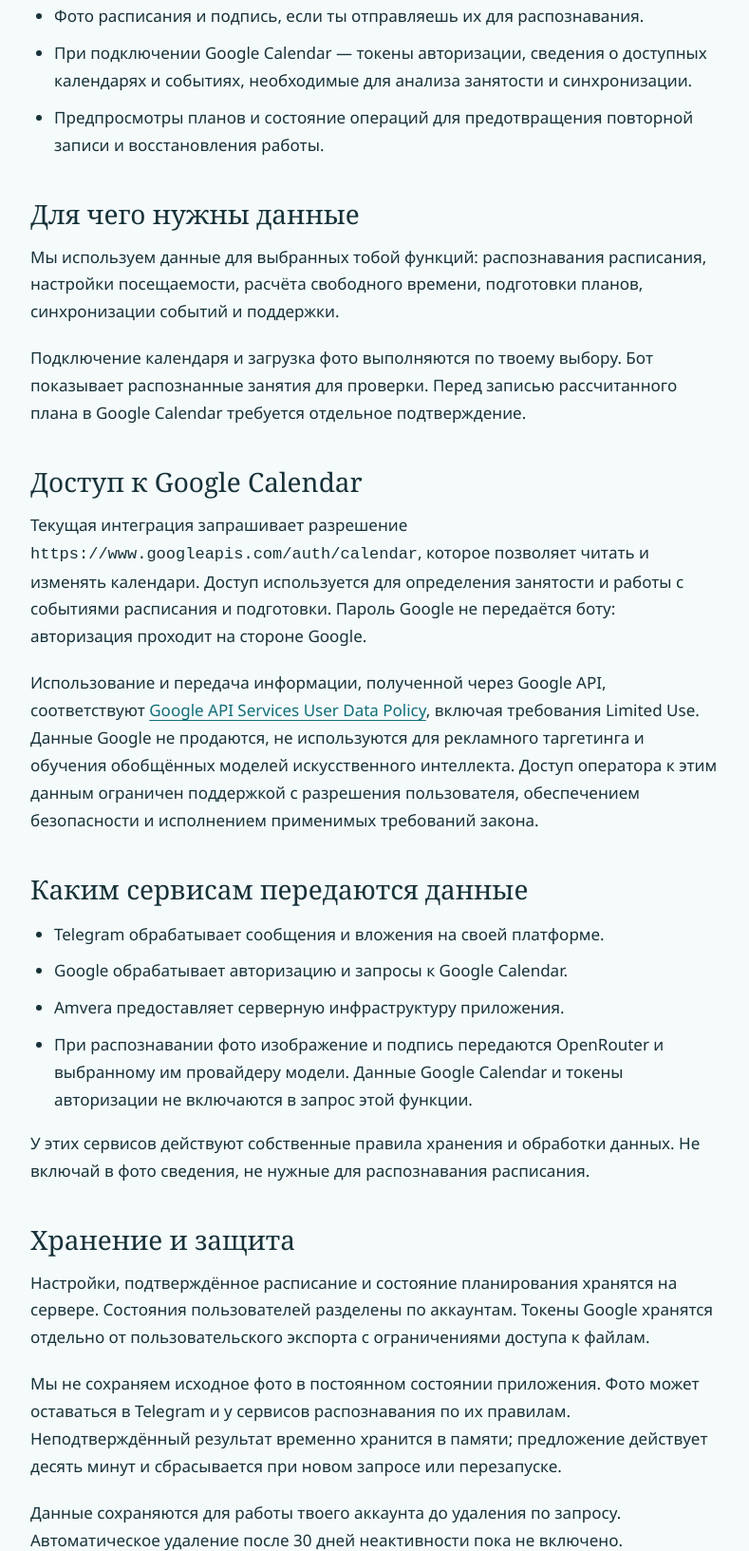
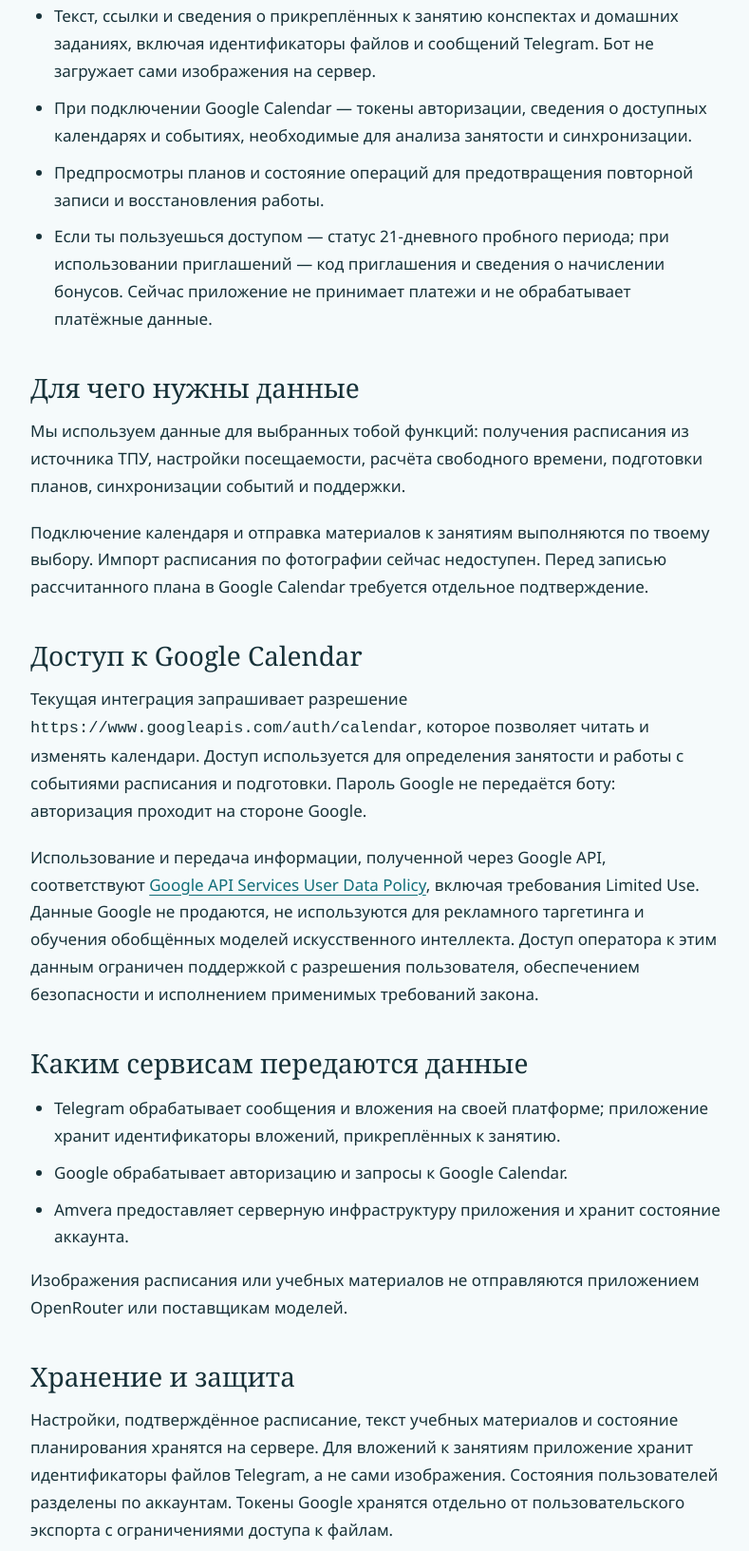
Before and after one commit to artemiiborisogshshshsh/PersonalOS, a plain HTML site: page web/public/privacy.html in a window 1280 px wide. Shown: the part 640-2273 px from the top of the page at 95% size, without its empty margins (244-1033 px from the left). Drawn offline with Linux system fonts and the light colour scheme.

Commit message:
Align public descriptions with current Calendar and lesson-material features

```diff
--- a/web/public/privacy.html
+++ b/web/public/privacy.html
@@ -1,10 +1,10 @@
 <!doctype html><html lang="ru"><head><meta charset="utf-8"><meta name="viewport" content="width=device-width,initial-scale=1"><title>Политика конфиденциальности — MyAiCalendar</title><link rel="stylesheet" href="/styles.css"></head><body>
 <header><a class="brand" href="/">MyAiCalendar</a><nav aria-label="Навигация"><a href="/">О боте</a><a href="mailto:artemii.borisov22@gmail.com">Поддержка</a></nav></header>
-<main class="policy"><h1>Политика конфиденциальности</h1><p class="date">Редакция от 13 октября 2026 года</p><p>MyAiCalendar — Telegram-бот для личного расписания, выбора посещаемых занятий, планирования подготовки и синхронизации с Google Calendar. Контакт поддержки и по вопросам обработки данных: <a href="mailto:artemii.borisov22@gmail.com">artemii.borisov22@gmail.com</a>.</p>
-<h2>Какие данные мы обрабатываем</h2><ul><li>Идентификатор пользователя и личного чата Telegram, команды и настройки.</li><li>Названия занятий, даты, время, аудитории, источники расписания и настройки повторения.</li><li>Посещаемость, часовой пояс, время сна и длительность дороги.</li><li>Фото расписания и подпись, если ты отправляешь их для распознавания.</li><li>При подключении Google Calendar — токены авторизации, сведения о доступных календарях и событиях, необходимые для анализа занятости и синхронизации.</li><li>Предпросмотры планов и состояние операций для предотвращения повторной записи и восстановления работы.</li></ul>
-<h2>Для чего нужны данные</h2><p>Мы используем данные для выбранных тобой функций: распознавания расписания, настройки посещаемости, расчёта свободного времени, подготовки планов, синхронизации событий и поддержки.</p><p>Подключение календаря и загрузка фото выполняются по твоему выбору. Бот показывает распознанные занятия для проверки. Перед записью рассчитанного плана в Google Calendar требуется отдельное подтверждение.</p>
+<main class="policy"><h1>Политика конфиденциальности</h1><p class="date">Редакция от 28 октября 2026 года</p><p>MyAiCalendar — Telegram-бот для личного расписания, выбора посещаемых занятий, планирования подготовки и синхронизации с Google Calendar. Контакт поддержки и по вопросам обработки данных: <a href="mailto:artemii.borisov22@gmail.com">artemii.borisov22@gmail.com</a>.</p>
+<h2>Какие данные мы обрабатываем</h2><ul><li>Идентификатор пользователя и личного чата Telegram, команды и настройки.</li><li>Названия занятий, даты, время, аудитории, источники расписания и настройки повторения.</li><li>Посещаемость, часовой пояс, время сна и длительность дороги.</li><li>Текст, ссылки и сведения о прикреплённых к занятию конспектах и домашних заданиях, включая идентификаторы файлов и сообщений Telegram. Бот не загружает сами изображения на сервер.</li><li>При подключении Google Calendar — токены авторизации, сведения о доступных календарях и событиях, необходимые для анализа занятости и синхронизации.</li><li>Предпросмотры планов и состояние операций для предотвращения повторной записи и восстановления работы.</li><li>Если ты пользуешься доступом — статус 21-дневного пробного периода; при использовании приглашений — код приглашения и сведения о начислении бонусов. Сейчас приложение не принимает платежи и не обрабатывает платёжные данные.</li></ul>
+<h2>Для чего нужны данные</h2><p>Мы используем данные для выбранных тобой функций: получения расписания из источника ТПУ, настройки посещаемости, расчёта свободного времени, подготовки планов, синхронизации событий и поддержки.</p><p>Подключение календаря и отправка материалов к занятиям выполняются по твоему выбору. Импорт расписания по фотографии сейчас недоступен. Перед записью рассчитанного плана в Google Calendar требуется отдельное подтверждение.</p>
 <h2>Доступ к Google Calendar</h2><p>Текущая интеграция запрашивает разрешение <code>https://www.googleapis.com/auth/calendar</code>, которое позволяет читать и изменять календари. Доступ используется для определения занятости и работы с событиями расписания и подготовки. Пароль Google не передаётся боту: авторизация проходит на стороне Google.</p><p>Использование и передача информации, полученной через Google API, соответствуют <a href="https://developers.google.com/terms/api-services-user-data-policy">Google API Services User Data Policy</a>, включая требования Limited Use. Данные Google не продаются, не используются для рекламного таргетинга и обучения обобщённых моделей искусственного интеллекта. Доступ оператора к этим данным ограничен поддержкой с разрешения пользователя, обеспечением безопасности и исполнением применимых требований закона.</p>
-<h2>Каким сервисам передаются данные</h2><ul><li>Telegram обрабатывает сообщения и вложения на своей платформе.</li><li>Google обрабатывает авторизацию и запросы к Google Calendar.</li><li>Amvera предоставляет серверную инфраструктуру приложения.</li><li>При распознавании фото изображение и подпись передаются OpenRouter и выбранному им провайдеру модели. Данные Google Calendar и токены авторизации не включаются в запрос этой функции.</li></ul><p>У этих сервисов действуют собственные правила хранения и обработки данных. Не включай в фото сведения, не нужные для распознавания расписания.</p>
-<h2>Хранение и защита</h2><p>Настройки, подтверждённое расписание и состояние планирования хранятся на сервере. Состояния пользователей разделены по аккаунтам. Токены Google хранятся отдельно от пользовательского экспорта с ограничениями доступа к файлам.</p><p>Мы не сохраняем исходное фото в постоянном состоянии приложения. Фото может оставаться в Telegram и у сервисов распознавания по их правилам. Неподтверждённый результат временно хранится в памяти; предложение действует десять минут и сбрасывается при новом запросе или перезапуске.</p><p>Данные сохраняются для работы твоего аккаунта до удаления по запросу. Автоматическое удаление после 30 дней неактивности пока не включено. Подтверждённый запрос на удаление исполняется в течение 30 календарных дней.</p><p>На дату этой редакции оператор не создавал резервные копии пользовательских данных. Если они появятся, копии данных удаляются не позднее срока удаления основных данных по запросу. Сроки хранения у Telegram, Google, Amvera и провайдера распознавания определяются их правилами.</p>
+<h2>Каким сервисам передаются данные</h2><ul><li>Telegram обрабатывает сообщения и вложения на своей платформе; приложение хранит идентификаторы вложений, прикреплённых к занятию.</li><li>Google обрабатывает авторизацию и запросы к Google Calendar.</li><li>Amvera предоставляет серверную инфраструктуру приложения и хранит состояние аккаунта.</li></ul><p>Изображения расписания или учебных материалов не отправляются приложением OpenRouter или поставщикам моделей.</p>
+<h2>Хранение и защита</h2><p>Настройки, подтверждённое расписание, текст учебных материалов и состояние планирования хранятся на сервере. Для вложений к занятиям приложение хранит идентификаторы файлов Telegram, а не сами изображения. Состояния пользователей разделены по аккаунтам. Токены Google хранятся отдельно от пользовательского экспорта с ограничениями доступа к файлам.</p><p>Данные сохраняются для работы твоего аккаунта до удаления по запросу. Автоматическое удаление после 30 дней неактивности пока не включено. Подтверждённый запрос на удаление исполняется в течение 30 календарных дней.</p><p>Оператор создаёт резервные копии пользовательских данных для восстановления работы приложения. При подтверждённом запросе на удаление данные из резервных копий удаляются в тот же срок, что и основные данные. Сроки хранения сообщений и вложений в Telegram определяются правилами Telegram.</p>
 <h2>Получение копии, удаление и отключение</h2><p>Для получения копии данных или удаления состояния приложения и локальных токенов Google напиши на <a href="mailto:artemii.borisov22@gmail.com">artemii.borisov22@gmail.com</a>. Нам потребуется подтвердить принадлежность аккаунта. Пароль Google и токены авторизации сообщать не нужно.</p><p>Разрешение MyAiCalendar можно отозвать в настройках подключений аккаунта Google. Это прекращает доступ через Google API, но не удаляет автоматически состояние бота и уже созданные события. Удаление данных приложения не удаляет сообщения Telegram или события Google Calendar: ими можно управлять в соответствующих сервисах.</p>
 <h2>Изменения политики</h2><p>При изменении функций и способов обработки данных мы обновляем эту страницу и дату редакции. По вопросам политики обращайся в поддержку.</p></main><footer><a href="/">MyAiCalendar</a><a href="mailto:artemii.borisov22@gmail.com">Связаться с поддержкой</a></footer></body></html>
```
Also changed, not shown: web/public/index.html (+2 -2 lines).
